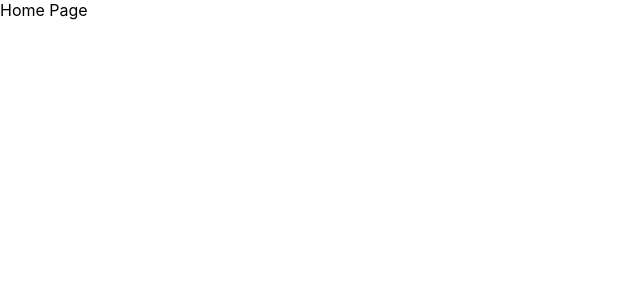
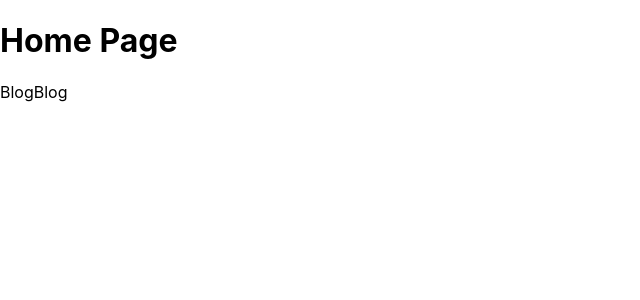
Before and after one commit to neelxie/next-app, a Next.js app: page / in a window 1280 px wide. Shown: the top 300 px of the page, without its empty margins (0-640 px from the left). Built offline with nearby package versions, Linux system fonts and the light colour scheme.

Commit message:
linking from components

```diff
--- a/pages/index.js
+++ b/pages/index.js
@@ -1,9 +1,11 @@
 import React from 'react'
-
+import Link from 'next/link'
 export default function Home() {
   return (
     <div>
-      Home Page
+      <h1>Home Page</h1>
+      <Link href="/blog"><a>Blog</a></Link>
+      <Link href="/product"><a>Blog</a></Link>
     </div>
   )
 }
--- a/pages/product/index.js
+++ b/pages/product/index.js
@@ -1,8 +1,9 @@
 import React from 'react'
+import Link from 'next/link'
 
 export default function Product() {
   return (
-    <div>
+    <div><Link href="/"><a>Home</a></Link>
       <h1>All the products we have.
 
       </h1>
```
